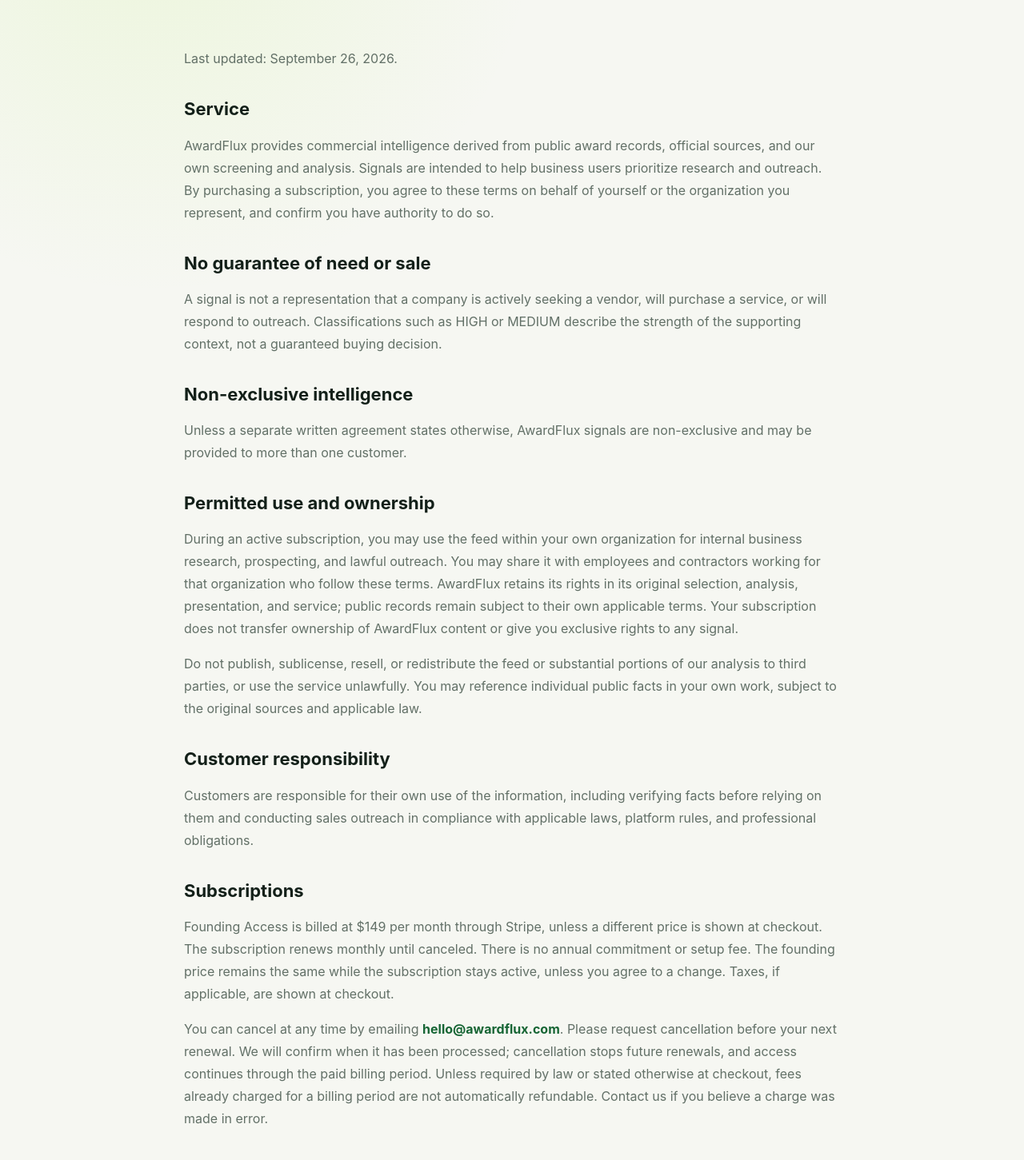
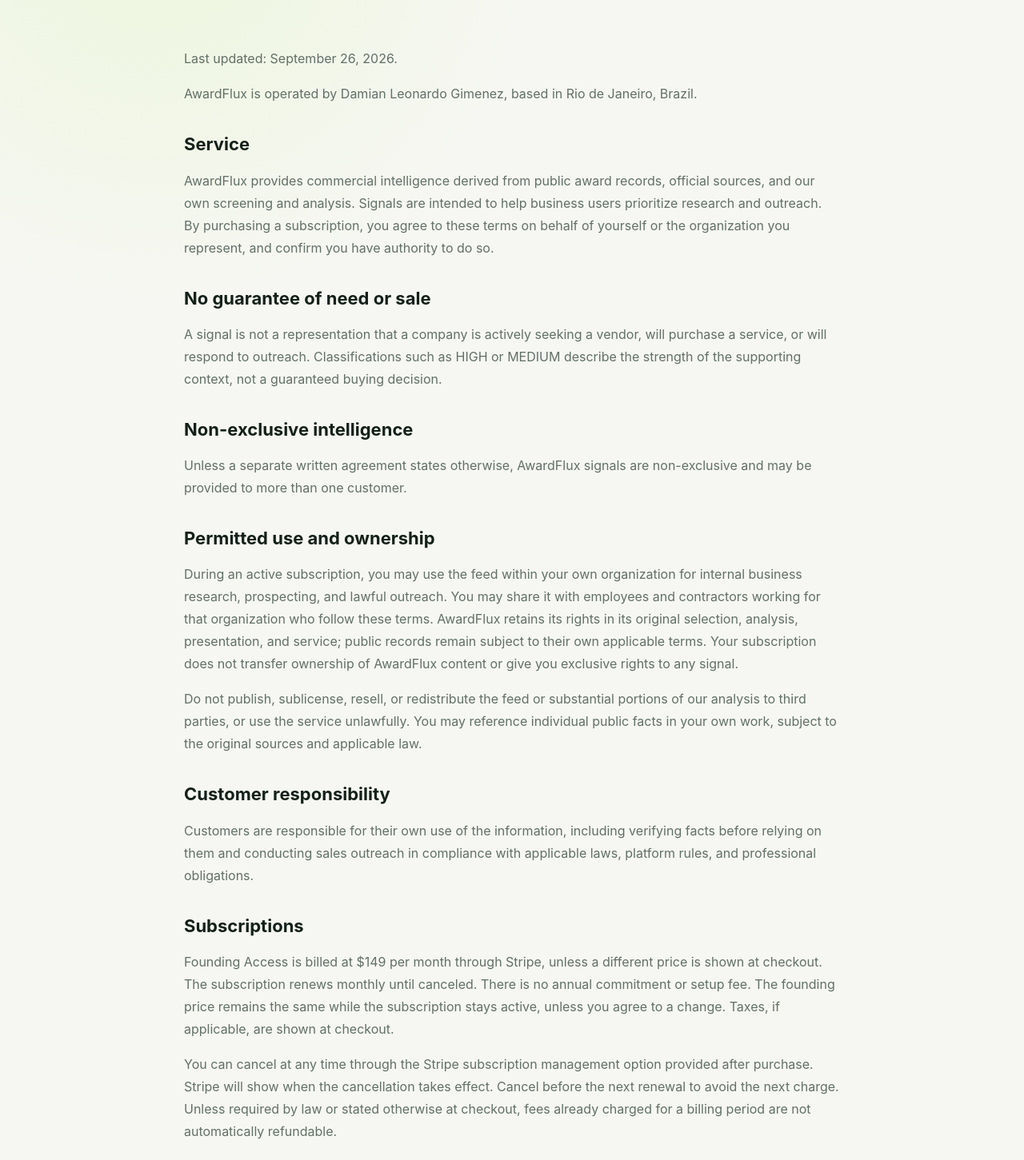
Before and after one commit to dgimenez6/awardflux, a Next.js app: page /terms in a window 1280 px wide. Shown: the part 259-1710 px from the top of the page at 80% size. Built offline with nearby package versions, Linux system fonts and the light colour scheme.

Commit message:
Identify operator and describe Stripe cancellation

```diff
--- a/app/terms/page.tsx
+++ b/app/terms/page.tsx
@@ -11,6 +11,11 @@
         <div className="kicker">Terms</div>
         <h1>Terms of Service</h1>
         <p>Last updated: September 26, 2026.</p>
+
+        <p>
+          AwardFlux is operated by Damian Leonardo Gimenez, based in Rio de
+          Janeiro, Brazil.
+        </p>
 
         <h2>Service</h2>
         <p>
@@ -73,14 +78,11 @@
           checkout.
         </p>
         <p>
-          You can cancel at any time by emailing
-          {" "}<a href="mailto:hello@awardflux.com">hello@awardflux.com</a>.
-          Please request cancellation before your next renewal. We will confirm
-          when it has been processed; cancellation stops future renewals, and
-          access continues through the paid billing period. Unless required by
-          law or stated otherwise at checkout, fees already charged for a
-          billing period are not automatically refundable. Contact us if you
-          believe a charge was made in error.
+          You can cancel at any time through the Stripe subscription management
+          option provided after purchase. Stripe will show when the cancellation
+          takes effect. Cancel before the next renewal to avoid the next charge.
+          Unless required by law or stated otherwise at checkout, fees already
+          charged for a billing period are not automatically refundable.
         </p>
 
         <h2>Sources and availability</h2>
@@ -135,6 +137,13 @@
           U.S. Government or any federal agency.
         </p>
 
+        <h2>Governing law</h2>
+        <p>
+          These terms are governed by the laws of Brazil, subject to any
+          mandatory protections that apply in your location. Disputes will be
+          brought before a court with jurisdiction under applicable law.
+        </p>
+
         <h2>Contact</h2>
         <p>
           Questions about these terms can be sent to
```
